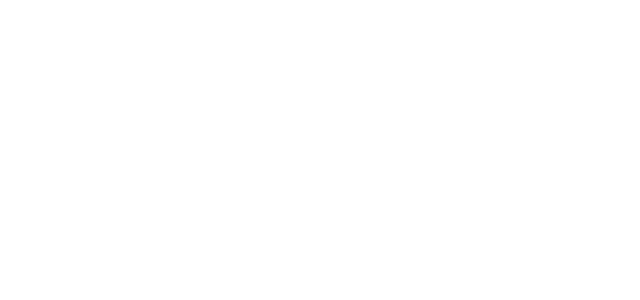
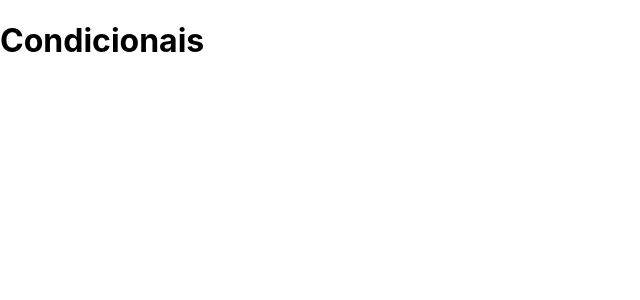
Before and after one commit to vinicius-grandi/cfb-cursos, a React (Create React App) app: page / in a window 1280 px wide. Shown: the top 300 px of the page, without its empty margins (0-640 px from the left). Built offline with nearby package versions, Linux system fonts and the light colour scheme.

Commit message:
nada de especial

```diff
--- a/src/App.js
+++ b/src/App.js
@@ -2,7 +2,7 @@
 function App() {
   return (
     <>
-
+      <h1>Condicionais</h1>
     </>
   );
 }
```
